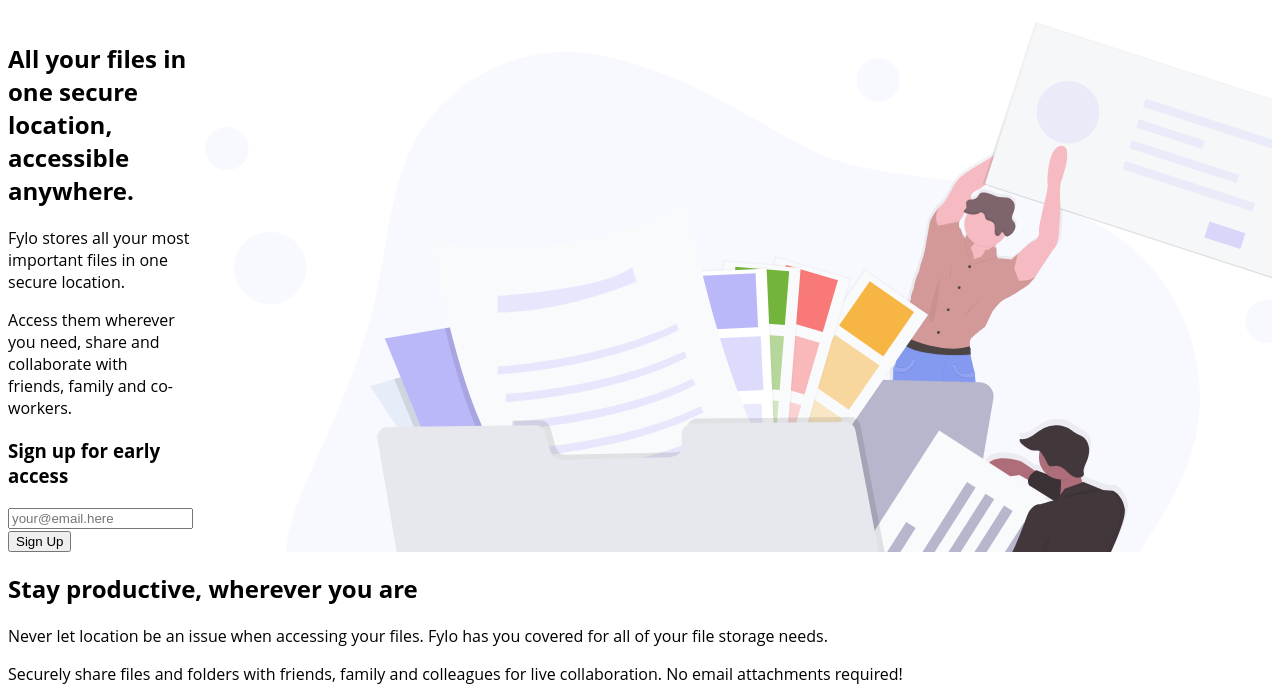
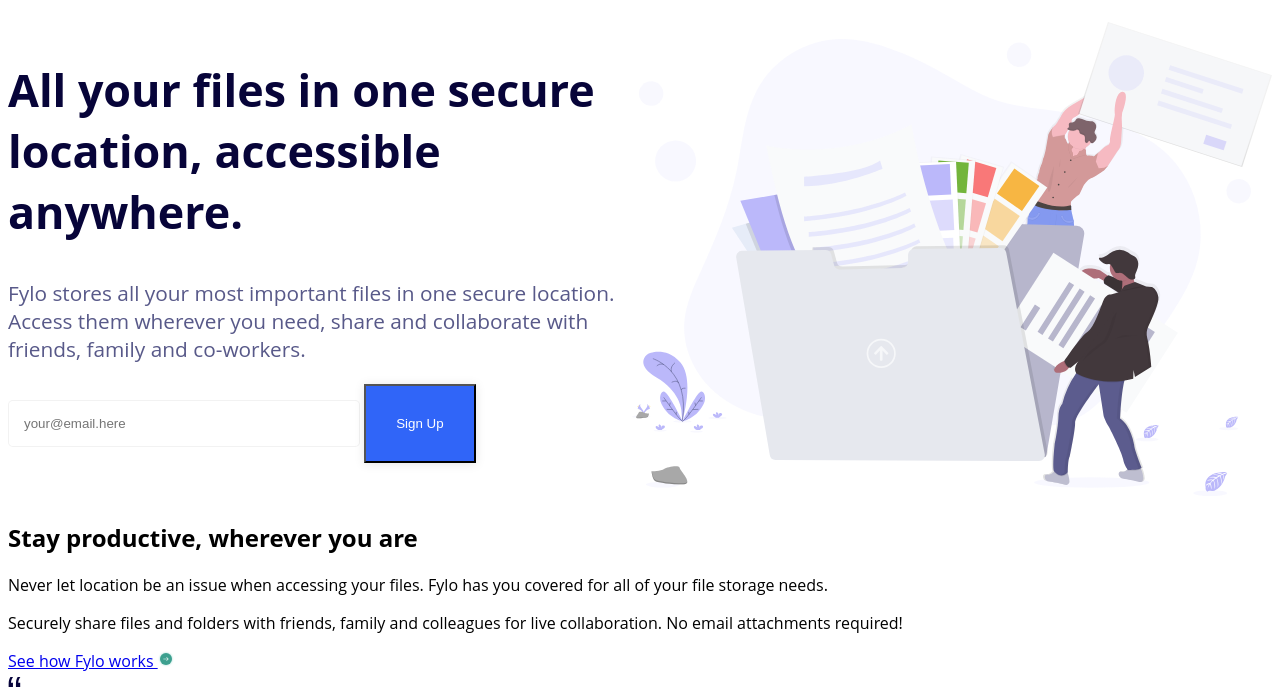
Before and after one commit to femicodes/fylo-frontendmentor, a plain HTML site: page index.html in a window 1280 px wide. Shown: the part 90-788 px from the top of the page. Drawn offline with Linux system fonts and the light colour scheme.

Commit message:
more styling

```diff
--- a/index.html
+++ b/index.html
@@ -42,15 +42,11 @@
     </header>
 
     <section class="pitch-one">
-      <div>
+      <div class="main-pitch">
           <h1>All your files in one secure location, accessible anywhere.</h1>
-          <p>Fylo stores all your most important files in one secure location.</p>
-          <p>Access them wherever you need, share and collaborate with<br /> friends,
-            family and co-workers.</p>
+          <p>Fylo stores all your most important files in one secure location.
+          Access them wherever you need, share and collaborate with friends, family and co-workers.</p>
         <form>
-          <label for="email">
-            <h3>Sign up for early access</h3>
-          </label>
           <div class="sign-email">
             <input type="email" name="email" id="email" placeholder="your@email.here" required>
             <button>Sign Up</button>
@@ -59,7 +55,7 @@
       </div>
 
       <div class="illustration-one">
-        <!-- <img src="./images/illustration-1.svg"> -->
+        <img src="./images/illustration-1.svg">
       </div>
     </section>
 
--- a/style.css
+++ b/style.css
@@ -30,8 +30,31 @@ header {
     display: flex;
 }
 
-.illustration-one {
-    background-image: url("./images/illustration-1.svg");
-    width: 800%;
+.main-pitch h1 {
+    font-weight: 700;
+	font-size: 2.8em;
+    color: hsl(243, 87%, 12%);
+}
 
+.main-pitch p {
+    color: hsl(238, 22%, 44%);
+    font-size: 1.3em;
 }
+
+.illustration-one img {
+    width: 40rem;
+}
+
+.sign-email input {
+    border: 0.5px solid rgba(0,0,0,0.05);
+    padding: 15px;
+    width: 20rem;
+    border-radius: 5px;
+}
+
+.sign-email button {
+    box-shadow: 0px 1px 10px rgba(0, 0, 0, 0.1);
+    color: white;
+    background-color: hsl(224, 93%, 58%);
+    padding: 30px;
+}
```
